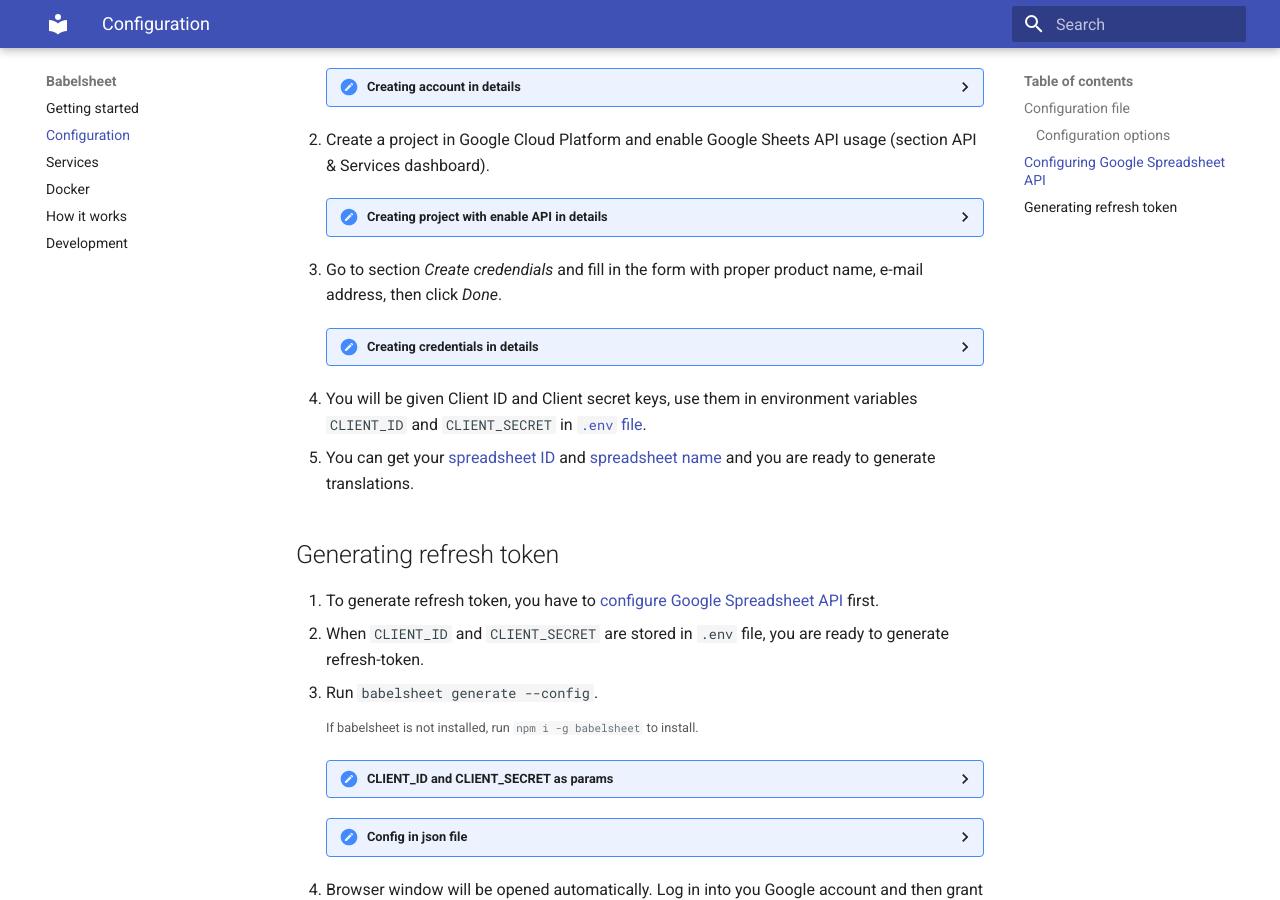
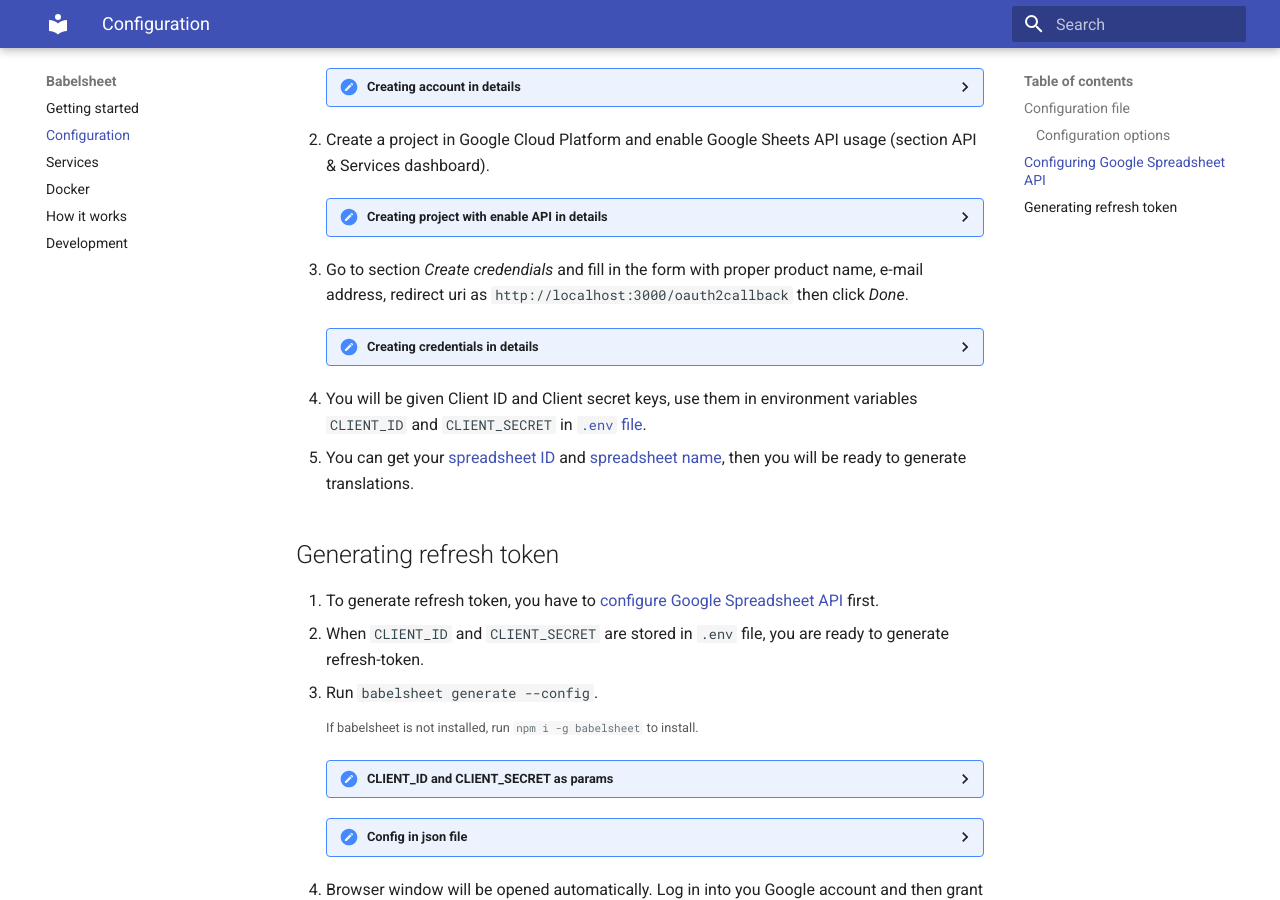
Before and after one commit to TheSoftwareHouse/babelsheet-js, an MkDocs documentation site: the page built from docs-src/configuration.md, in a window 1280 px wide and 900 px high, scrolled down 1421 px. Built offline with MkDocs 1.6.1 and Material for MkDocs 9.7.7, drawn with Linux system fonts in a browser that asks for light colours; old or Windows-style settings are respelled for this version of MkDocs.

Commit message:
Add redirect uri info to mkdocs

```diff
--- a/docs-src/configuration.md
+++ b/docs-src/configuration.md
@@ -85,16 +85,17 @@
       <p>Click _Enable_.</p>
       ![Screenshot](img/google-config/click-enable.png)
     </details>
-3. Go to section _Create credendials_ and fill in the form with proper product name, e-mail address, then click _Done_.
+3. Go to section _Create credendials_ and fill in the form with proper product name, e-mail address, redirect uri as `http://localhost:3000/oauth2callback` then click _Done_.
     <details>
       <summary>Creating credentials in details</summary>
       <p>From previous view, select _Create credentials_.</p>
       ![Screenshot](img/google-config/create-credentials.png)
-      <p>Select proper credentials and click _Done_.</p>
+      <p>Fill the form and click _Done_.</p>
+      <p><b>IMPORTANT! Remember to add `http://localhost:3000/oauth2callback` to 'Authorised redirect URIs'</b>, you can add any other redirect uri, later passing it as `REDIRECT_URI` in [.env file](#configuration-file).</p>
       ![Screenshot](img/google-config/add-credentials.png)
     </details>
 4. You will be given Client ID and Client secret keys, use them in environment variables `CLIENT_ID` and `CLIENT_SECRET` in [`.env` file](#configuration-file).
-5. You can get your [spreadsheet ID](#how-to-get-spreadsheet-id) and [spreadsheet name](#how-to-get-spreadsheet-name) and you are ready to generate translations.
+5. You can get your [spreadsheet ID](#how-to-get-spreadsheet-id) and [spreadsheet name](#how-to-get-spreadsheet-name), then you will be ready to generate translations.
 
 ## Generating refresh token
 
```
